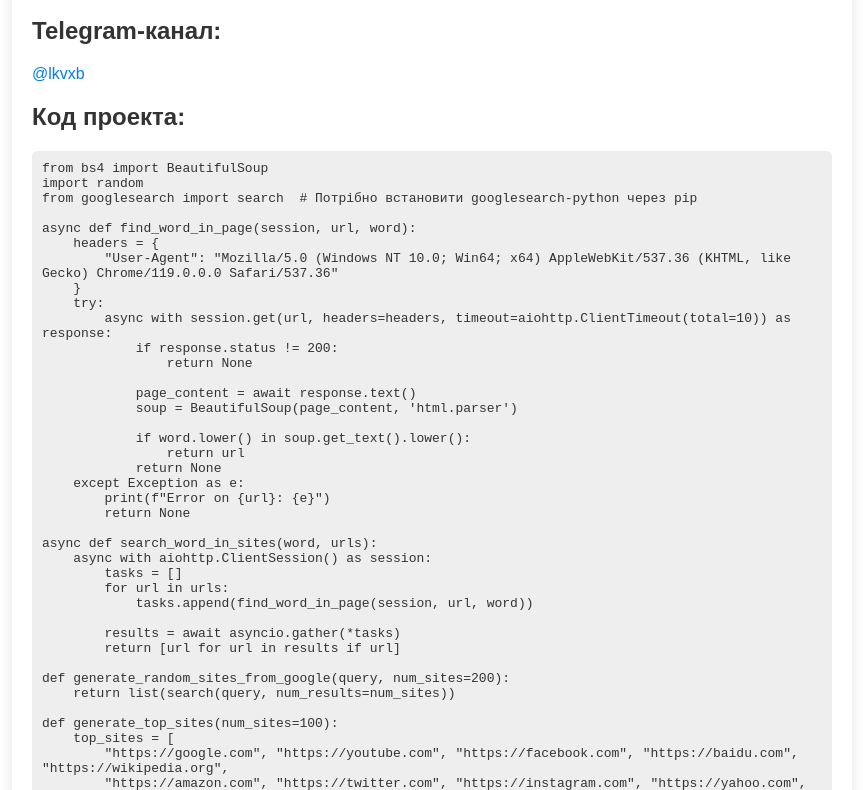
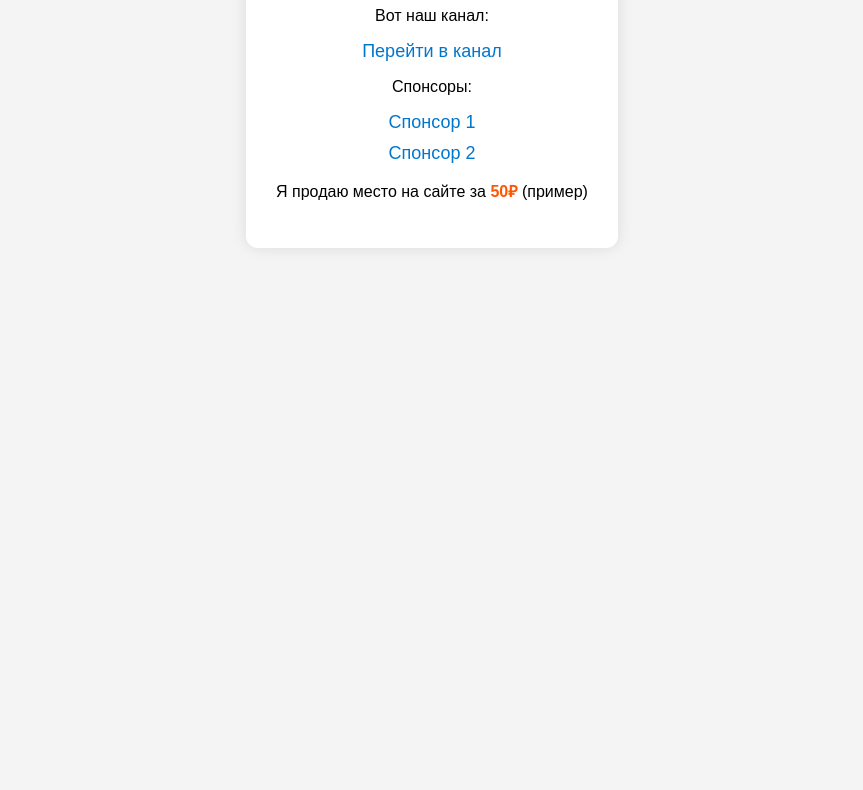
Before and after one commit to maficson/News-site, a plain HTML site: page index.html in a window 1280 px wide. Shown: the part 161-951 px from the top of the page, without its empty margins (208-1071 px from the left). After the commit the page ends 800 px from the top, so only its background shows below. Drawn offline with Linux system fonts and the light colour scheme.

Commit message:
Update index.html

```diff
--- a/index.html
+++ b/index.html
@@ -1,136 +1,47 @@
 <!DOCTYPE html>
 <html lang="ru">
 <head>
-  <meta charset="UTF-8" />
-  <meta name="viewport" content="width=device-width, initial-scale=1.0"/>
-  <title>Python проект</title>
+  <meta charset="UTF-8">
+  <title>Наш сайт</title>
   <style>
     body {
       font-family: Arial, sans-serif;
-      background: #f4f4f4;
-      color: #333;
-      max-width: 800px;
-      margin: 40px auto;
-      padding: 20px;
-      border-radius: 10px;
+      background-color: #f4f4f4;
+      text-align: center;
+      padding: 50px;
+    }
+    .container {
       background-color: white;
+      border-radius: 12px;
+      padding: 30px;
       box-shadow: 0 0 15px rgba(0,0,0,0.1);
-    }
-    h1 {
-      color: #2c3e50;
+      display: inline-block;
     }
     a {
-      color: #007bff;
+      display: block;
+      margin: 10px 0;
+      font-size: 18px;
+      color: #0077cc;
       text-decoration: none;
     }
-    pre {
-      background: #eee;
-      padding: 10px;
-      overflow-x: auto;
-      border-radius: 5px;
-      white-space: pre-wrap;
-      word-break: break-word;
+    a:hover {
+      text-decoration: underline;
     }
-    button {
-      margin-top: 10px;
-      padding: 5px 10px;
-      background: #007bff;
-      color: white;
-      border: none;
-      border-radius: 4px;
-      cursor: pointer;
+    .price {
+      font-weight: bold;
+      color: #ff5500;
     }
   </style>
 </head>
 <body>
-  <h1>Добро пожаловать!</h1>
-  <p>Это мой Python-скрипт для поиска слова на сайтах.</p>
-
-  <h2>Telegram-канал:</h2>
-  <p><a href="https://t.me/lkvxb" target="_blank">@lkvxb</a></p>
-
-  <h2>Код проекта:</h2>
-  <pre id="code">
-from bs4 import BeautifulSoup
-import random
-from googlesearch import search  # Потрібно встановити googlesearch-python через pip
-
-async def find_word_in_page(session, url, word):
-    headers = {
-        "User-Agent": "Mozilla/5.0 (Windows NT 10.0; Win64; x64) AppleWebKit/537.36 (KHTML, like Gecko) Chrome/119.0.0.0 Safari/537.36"
-    }
-    try:
-        async with session.get(url, headers=headers, timeout=aiohttp.ClientTimeout(total=10)) as response:
-            if response.status != 200:
-                return None
-
-            page_content = await response.text()
-            soup = BeautifulSoup(page_content, 'html.parser')
-
-            if word.lower() in soup.get_text().lower():
-                return url
-            return None
-    except Exception as e:
-        print(f"Error on {url}: {e}")
-        return None
-
-async def search_word_in_sites(word, urls):
-    async with aiohttp.ClientSession() as session:
-        tasks = []
-        for url in urls:
-            tasks.append(find_word_in_page(session, url, word))
-
-        results = await asyncio.gather(*tasks)
-        return [url for url in results if url]
-
-def generate_random_sites_from_google(query, num_sites=200):
-    return list(search(query, num_results=num_sites))
-
-def generate_top_sites(num_sites=100):
-    top_sites = [
-        "https://google.com", "https://youtube.com", "https://facebook.com", "https://baidu.com", "https://wikipedia.org",
-        "https://amazon.com", "https://twitter.com", "https://instagram.com", "https://yahoo.com", "https://reddit.com",
-        "https://linkedin.com", "https://live.com", "https://vk.com", "https://tumblr.com", "https://pinterest.com",
-        "https://wordpress.com", "https://microsoft.com", "https://netflix.com", "https://ebay.com", "https://t.co",
-        "https://apple.com", "https://github.com", "https://cnn.com", "https://bbc.com", "https://quora.com",
-        "https://wordpress.org", "https://myspace.com", "https://yandex.ru", "https://telegram.org", "https://stackoverflow.com",
-        "https://forbes.com", "https://bbc.co.uk", "https://amazon.co.uk", "https://merriam-webster.com", "https://bbc.ca"
-    ]
-    return random.sample(top_sites, num_sites)
-
-search_word = input("Введите слово для поиска на сайтах (например Python): ")
-print("Выберите метод поиска:")
-print("1. Поиск через Google")
-print("2. Поиск через топ-100 популярных сайтов")
-method = input("Ваш выбор (1 или 2): ")
-
-if method == '1':
-    query = search_word
-    urls_to_search = generate_random_sites_from_google(query, 100)
-elif method == '2':
-    urls_to_search = generate_top_sites(100)
-else:
-    print("Неверный выбор!")
-    exit()
-
-found_links = asyncio.run(search_word_in_sites(search_word, urls_to_search))
-
-if found_links:
-    print("Сайты, где найдено слово:")
-    for link in found_links:
-        print(link)
-else:
-    print(f"Слово '{search_word}' не найдено на указанных сайтах.")
-  </pre>
-  <button onclick="copyCode()">Скопировать код</button>
-
-  <script>
-    function copyCode() {
-      const code = document.getElementById("code").innerText;
-      navigator.clipboard.writeText(code).then(() => {
-        alert("Код скопирован!");
-      });
-    }
-  </script>
+  <div class="container">
+    <h1>Привет!</h1>
+    <p>Вот наш канал:</p>
+    <a href="https://t.me/lkvxb" target="_blank">Перейти в канал</a>
+    <p>Спонсоры:</p>
+    <a href="https://ссылка-на-спонсора1.com" target="_blank">Спонсор 1</a>
+    <a href="https://ссылка-на-спонсора2.com" target="_blank">Спонсор 2</a>
+    <p>Я продаю место на сайте за <span class="price">50₽</span> (пример)</p>
+  </div>
 </body>
-  </html>
+</html>
```
